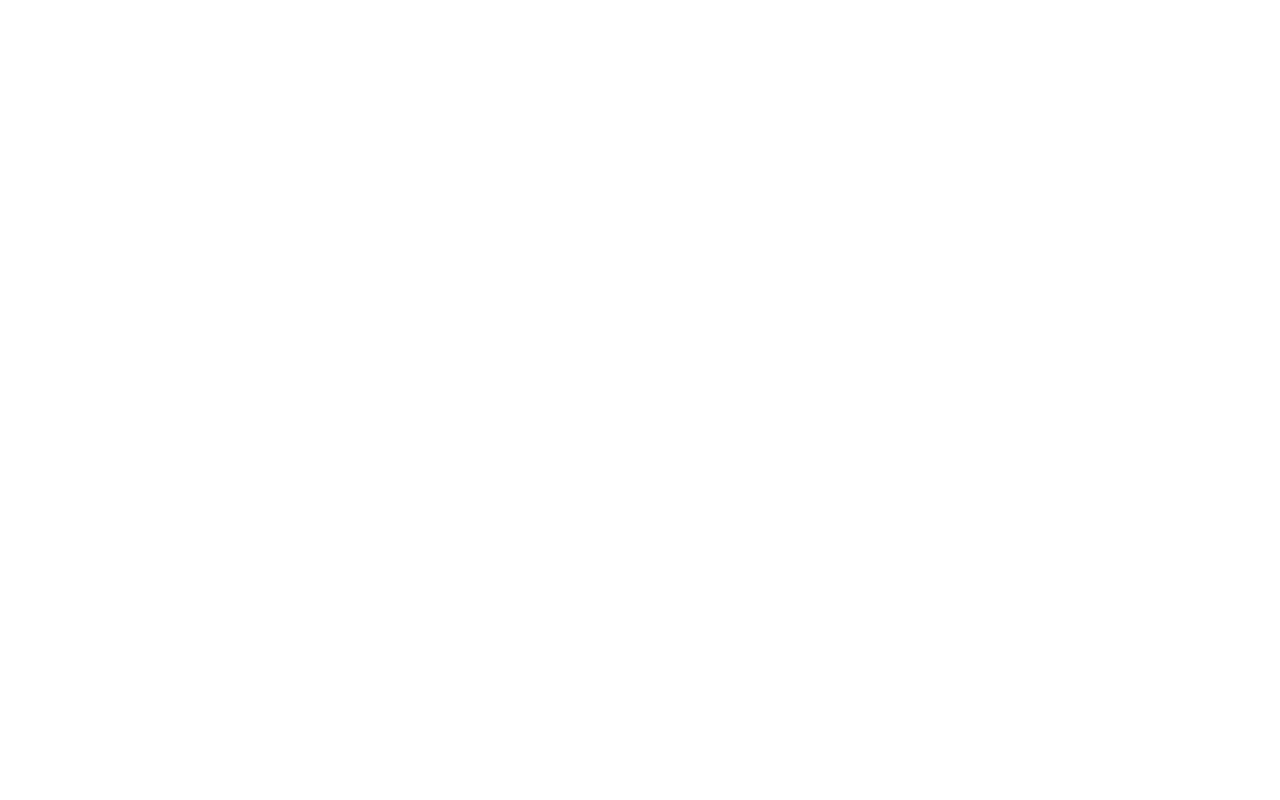
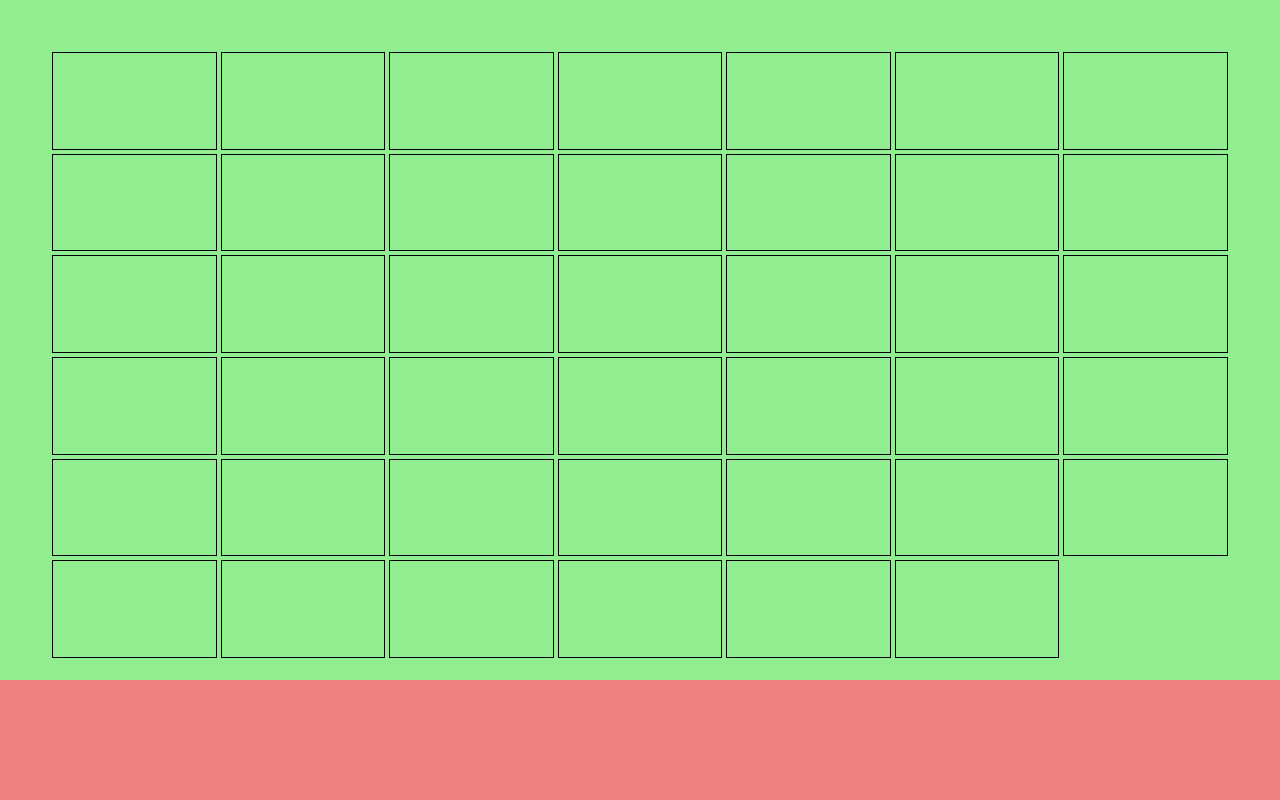
Before and after one commit to LucaElisio/html-css-zoom, a plain HTML site: page index.html in a window 1280 px wide. Drawn offline with Linux system fonts and the light colour scheme.

Commit message:
feat: top-s structure

```diff
--- a/css/style.css
+++ b/css/style.css
@@ -4,3 +4,57 @@
     padding: 0;
     box-sizing: border-box;
 }
+
+img{
+    max-width: 100%;
+}
+
+
+/* COMMON */
+
+
+/* UTILITIES */
+.flex-container{
+    display: flex;
+}
+
+.flex-wrap{
+    flex-wrap: wrap;
+}
+
+/* MAIN */
+.webapp{
+    width: 100%;
+    height: 100vh;
+    position: relative;
+    /* debug */
+    background-color: lightcyan;
+}
+
+.top-s{
+    padding: 50px 50px 20px 50px;
+    width: 100%;
+    height: calc(100% - 120px);
+    /* debug */
+    background-color: lightgreen;
+}
+
+.btm-s{
+    position: absolute;
+    left: 0;
+    bottom: 0;
+    width: 100%;
+    height: 120px;
+    /* debug */
+    background-color: lightcoral;
+}
+
+.col{
+    width: calc(100% / 7 - 4px);
+    margin: 2px;
+
+    /* debug */
+    /* height: 100px; */
+    background-color: lightgreen;
+    border: 1px solid black;
+}
--- a/index.html
+++ b/index.html
@@ -13,6 +13,65 @@
 
 <body>
     <!-- MAIN -->
+    <main>
+        <!-- WebApp -->
+        <div class="webapp">
+            <!-- Top Section -->
+            <div class="top-s flex-container flex-wrap">
+                <!-- Column Structure -->
+                <div class="col">
+                    <!-- Card -->
+                    <div class="card">
+
+                    </div>
+                </div>
+                <div class="col"></div>
+                <div class="col"></div>
+                <div class="col"></div>
+                <div class="col"></div>
+                <div class="col"></div>
+                <div class="col"></div>
+                <div class="col"></div>
+                <div class="col"></div>
+                <div class="col"></div>
+                <div class="col"></div>
+                <div class="col"></div>
+                <div class="col"></div>
+                <div class="col"></div>
+                <div class="col"></div>
+                <div class="col"></div>
+                <div class="col"></div>
+                <div class="col"></div>
+                <div class="col"></div>
+                <div class="col"></div>
+                <div class="col"></div>
+                <div class="col"></div>
+                <div class="col"></div>
+                <div class="col"></div>
+                <div class="col"></div>
+                <div class="col"></div>
+                <div class="col"></div>
+                <div class="col"></div>
+                <div class="col"></div>
+                <div class="col"></div>
+                <div class="col"></div>
+                <div class="col"></div>
+                <div class="col"></div>
+                <div class="col"></div>
+                <div class="col"></div>
+                <div class="col"></div>
+                <div class="col"></div>
+                <div class="col"></div>
+                <div class="col"></div>
+                <div class="col"></div>
+                <div class="col"></div>
+            </div>
+            <!-- Bottom Section -->
+            <div class="btm-s">
+
+            </div>
+        </div>
+    </main>
     <!-- /MAIN -->
 </body>
 </html>
```
